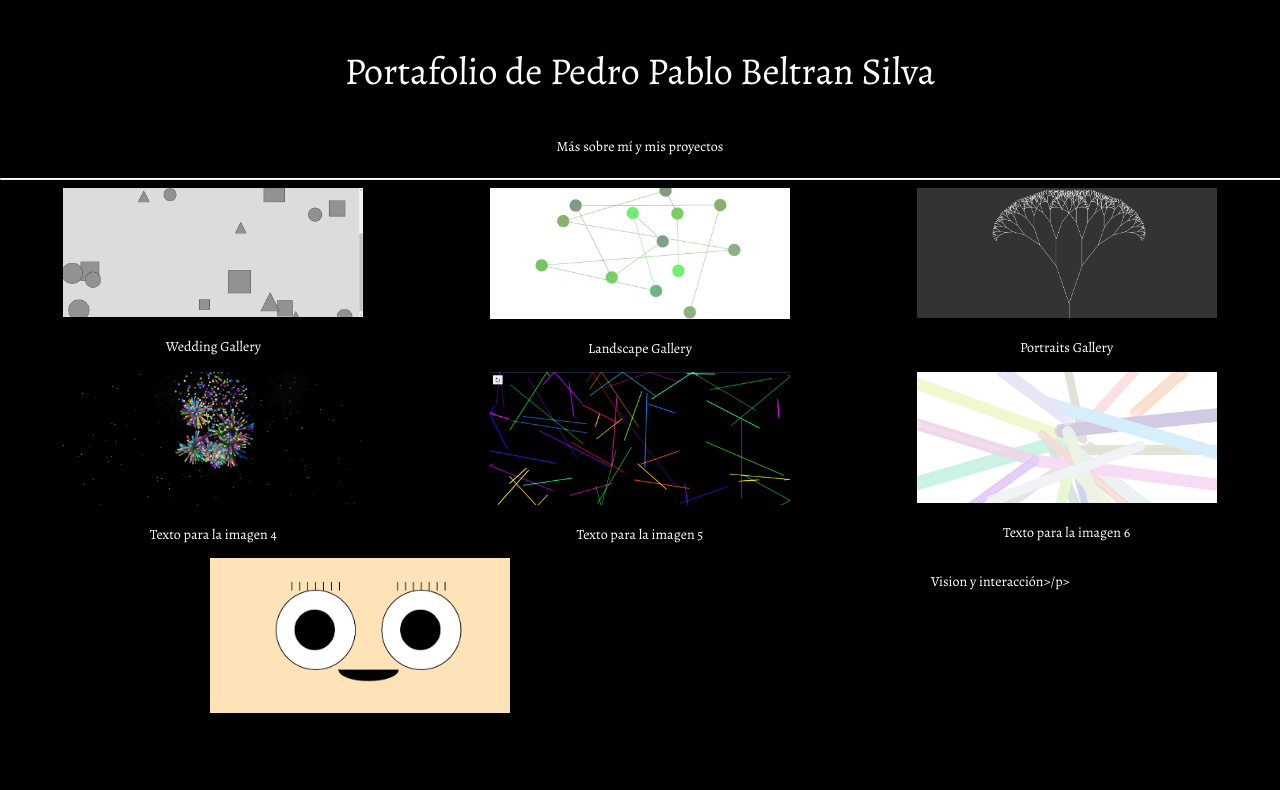
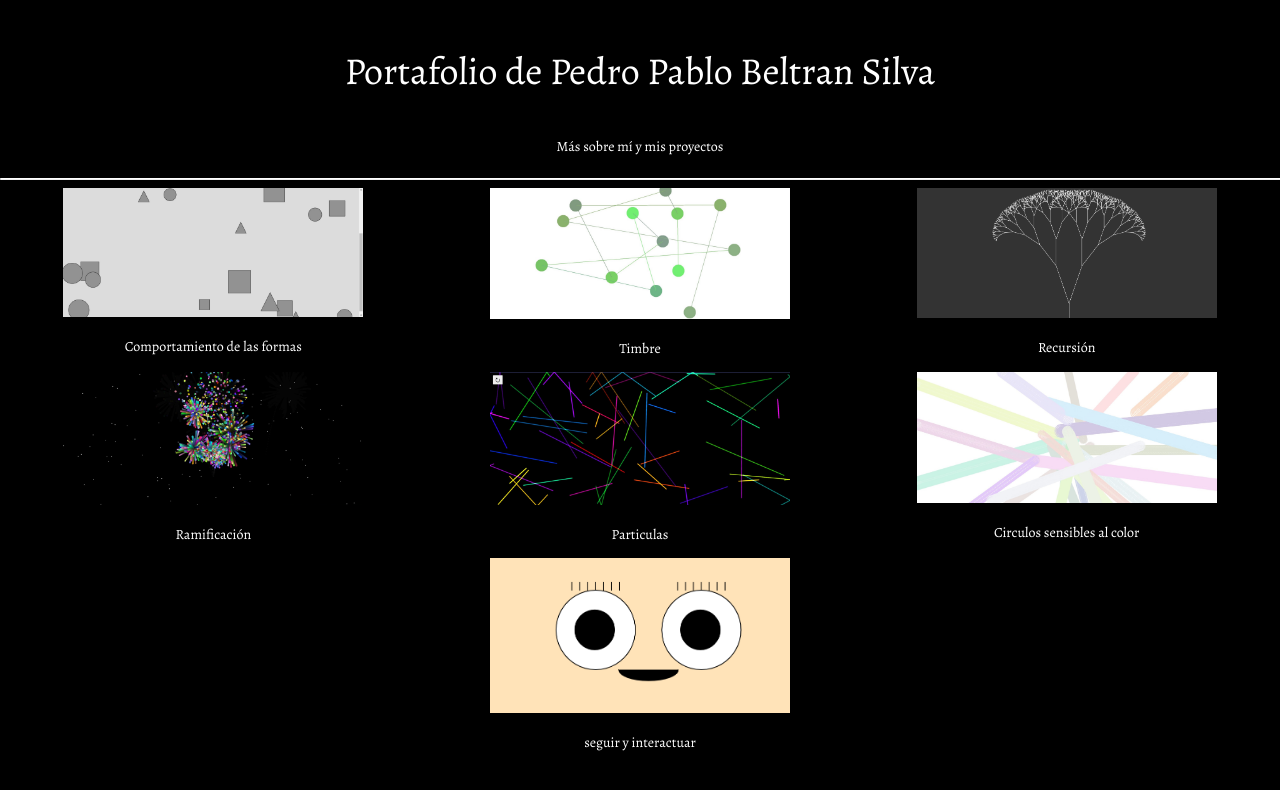
Before and after one commit to PedroPablob/Repositorio-Pedro-Pablo-Beltr-n-Silva, a plain HTML site: page index.html in a window 1280 px wide. Drawn offline with nearby package versions, Linux system fonts and the light colour scheme.

Commit message:
Update index.html

```diff
--- a/index.html
+++ b/index.html
@@ -75,21 +75,21 @@
                <img src="2.jpg" alt="Descripción de la imagen 1">
                <div class="hover-text">Texto para la imagen 1</div>
            </div>
-           <p class="image-text">Wedding Gallery</p>
+           <p class="image-text">Comportamiento de las formas</p>
        </a>
        <a href="https://pedropablob.github.io/Timbre-Tarea-3/" target="_blank">
            <div class="image-container">
                <img src="3.jpg" alt="Descripción de la imagen 2">
                <div class="hover-text">Texto para la imagen 2</div>
            </div>
-           <p class="image-text">Landscape Gallery</p>
+           <p class="image-text">Timbre</p>
        </a>
        <a href="https://pedropablob.github.io/tarea-4/" target="_blank">
            <div class="image-container">
                <img src="4.jpg" alt="Descripción de la imagen 3">
                <div class="hover-text">Texto para la imagen 3</div>
            </div>
-           <p class="image-text">Portraits Gallery</p>
+           <p class="image-text">Recursión</p>
        </a>
    </div>
 
@@ -100,21 +100,21 @@
                <img src="5.jpg" alt="Descripción de la imagen 4">
                <div class="hover-text">Texto para la imagen 4</div>
            </div>
-           <p class="image-text">Texto para la imagen 4</p>
+           <p class="image-text">Ramificación</p>
        </a>
        <a href="https://pedropablob.github.io/Tarea-6/" target="_blank">
            <div class="image-container">
                <img src="6.jpg" alt="Descripción de la imagen 5">
                <div class="hover-text">Texto para la imagen 5</div>
            </div>
-           <p class="image-text">Texto para la imagen 5</p>
+           <p class="image-text">Particulas</p>
        </a>
        <a href="https://pedropablob.github.io/Tarea-7/" target="_blank">
            <div class="image-container">
                <img src="7.jpg" alt="Descripción de la imagen 6">
                <div class="hover-text">Texto para la imagen 6</div>
            </div>
-           <p class="image-text">Texto para la imagen 6</p>
+           <p class="image-text">Circulos sensibles al color</p>
        </a>
 
    <!-- Añade esto para la imagen adicional -->
@@ -126,7 +126,7 @@
                <img src="1.png" alt="a">
                <div class="hover-text">Un ejercicio libre, el primer encargo dado, el como se detecta los movimientos del mouse y como este interactua</div>
            </div>
-           <p class="image-text">Vision y interacción>/p>
+           <p class="image-text">seguir y interactuar</p>
        </a>
 
    </div>
```
